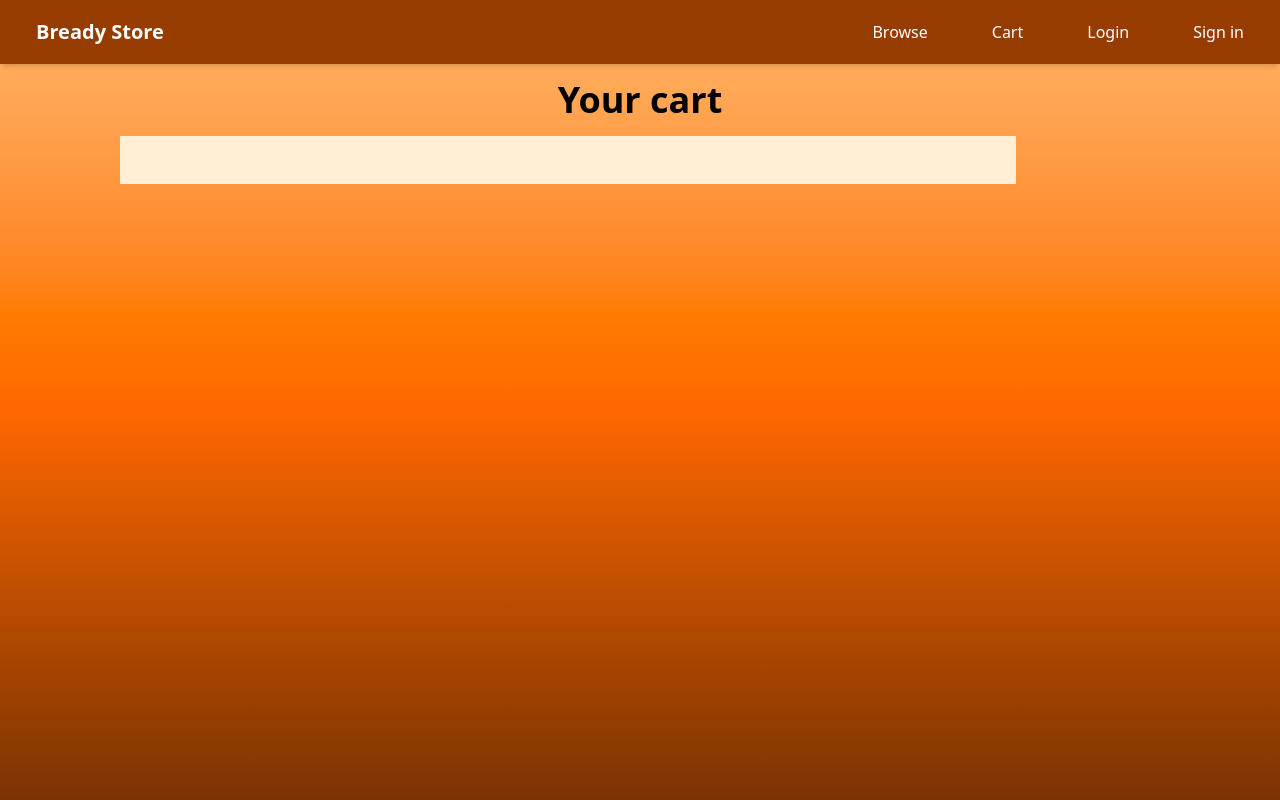
After one commit to ImNotKael/Bready, a Flask app: template templates/cart.html.jinja in a window 1280 px wide. The commit adds this page. Run offline with Flask 3, Linux system fonts and the light colour scheme; the template is opened without the code that fills it, so the values that code supplies are empty.

Commit message:
assignmentfor12/12/25

```diff
--- a/main.py
+++ b/main.py
@@ -90,7 +90,7 @@ def add_to_cart(product_id):
         VALUES (%s, %s, %s)
         ON DUPLICATE KEY UPDATE
         `Quantity` = `Quantity` + %s
-    """ , (quantity , product_id , current_user.id , quantity))
+    """ , (quantity , product_id , current_user.id))
     connection.close
     return redirect('/cart')
 
@@ -157,3 +157,17 @@ def logout():
 @app.errorhandler(404)
 def page_not_found(error):
     return render_template('404.html.jinja'), 404
+
+@app.route('/cart')
+@login_required
+def cart():
+    connection = connect_db()
+    cursor = connection.cursor()
+    cursor.execute("""
+    SELECT * FROM `Cart`
+    JOIN `Product` ON `Product`.`ID` = `Cart`.`ProductID`
+    WHERE `UserID` = %s
+    """, (current_user.id))
+    result = cursor.fetchall()
+    connection.close()
+    return render_template("cart.html.jinja" , cart=result)
--- a/static/mycss.css
+++ b/static/mycss.css
@@ -0,0 +1,6 @@
+@import url('https://fonts.googleapis.com/css2?family=Share+Tech&display=swap');
+body {
+    font-family: "Share Tech" sans-serif;
+    font-weight: 400;
+    font-style: normal;
+  }
--- a/templates/browse.html.jinja
+++ b/templates/browse.html.jinja
@@ -4,6 +4,7 @@
     <meta charset="UTF-8" />
     <meta name="viewport" content="width=device-width, initial-scale=1.0" />
     <script src="https://cdn.jsdelivr.net/npm/@tailwindcss/browser@4"></script>
+    <link href="/static/mycss.css" rel="stylesheet" type="text/css">
   </head>
   <body class="min-h-screen bg-gradient-to-b from-orange-300 via-orange-500 to-amber-900">
     {%include "components/navbar.html.jinja"%}
--- /dev/null
+++ b/templates/cart.html.jinja
@@ -0,0 +1,24 @@
+<!doctype html>
+<html>
+  <head>
+    <meta charset="UTF-8" />
+    <meta name="viewport" content="width=device-width, initial-scale=1.0" />
+    <script src="https://cdn.jsdelivr.net/npm/@tailwindcss/browser@4"></script>
+    <link href="/static/mycss.css" rel="stylesheet" type="text/css">
+  </head>
+  <body class="min-h-screen bg-gradient-to-b from-orange-300 via-orange-500 to-amber-900">
+    {%include "components/navbar.html.jinja"%}
+    <h1 class="text-center font-bold text-4xl m-4">Your cart</h1>
+
+    <main class="max-w-4xl mx-auto p-6 mb-5 bg-orange-100 ml-30">
+    {% for x in cart %}
+      <div class="flex flex-row items-center gap-5">
+        <img class="h-50 mx-auto w-70 m-10 rounded border-1 border-black ml-10" src="{{ x['Image'] }}" width="300" height="300">
+        <div><h1 class="font-bold">{{x["Name"]}}</h1></div>
+        <div><h1 class="font-bold">Quantity: {{x["Quantity"]}}</h1></div>
+        <div><h1 class="font-bold">${{ x['Price'] * x['Quantity'] }}</h1></div>
+      </div>
+    {% endfor %}
+    </main>
+  </body>
+</html>
```
